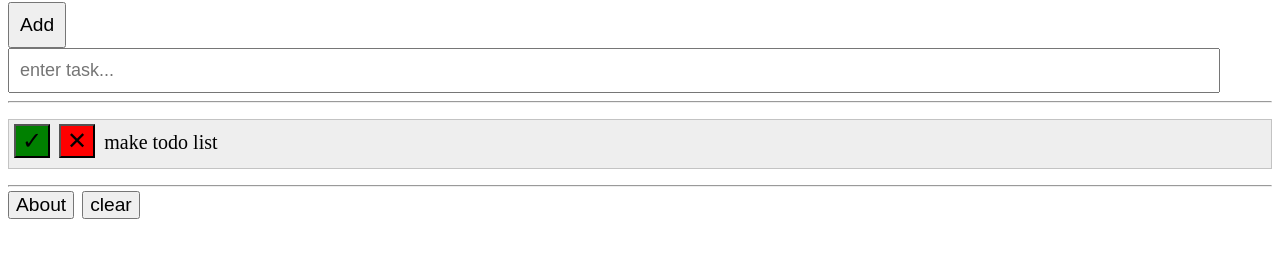
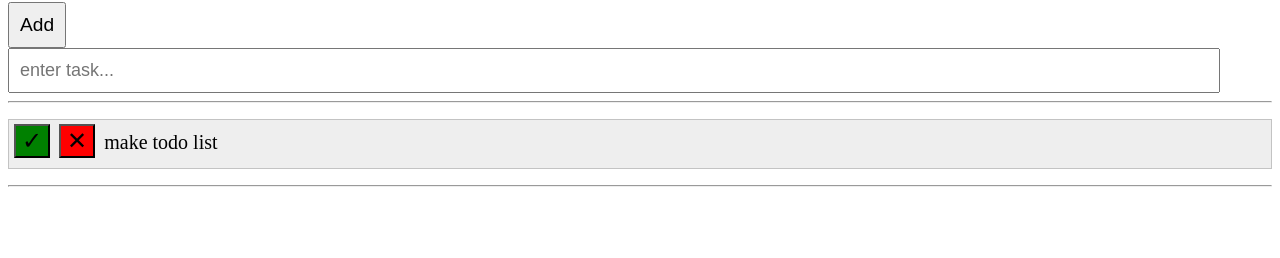
Before and after one commit to anujpatelll/To-Do-List, a plain HTML site: page index.html in a window 1280 px wide. Shown: the part 72-330 px from the top of the page. Drawn offline with Linux system fonts and the light colour scheme.

Commit message:
Update index.html

```diff
--- a/index.html
+++ b/index.html
@@ -27,16 +27,7 @@
 
     </ul>
 <hr>
-<!-- STEPs 8 and 9 below here  -->
-<div id="divabout">
 
-  </div>
-<input type ="button" onclick="doAbout()" value="About">
-
-
- <!-- STEP 13 below here  -->
-<input type="button" value="clear" onclick="clearAbout()">
-<!-- partial -->
   <script  src="./script.js"></script>
 
 </body>
```
